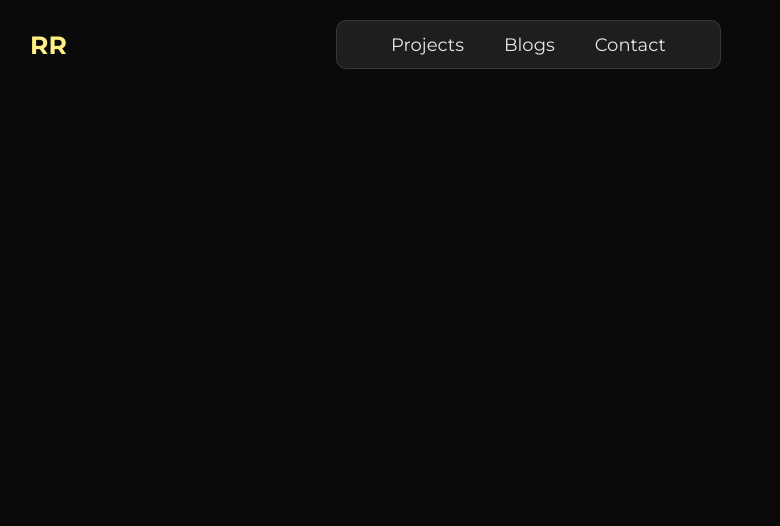
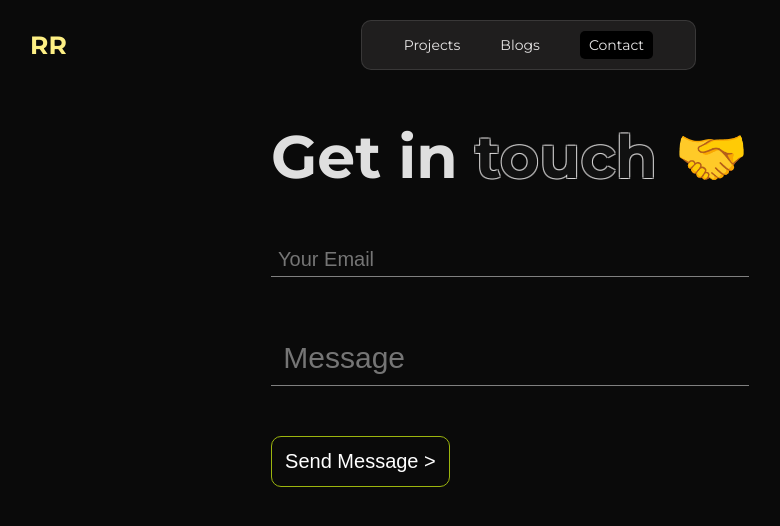
Before and after one commit to ritik48/Portfolio-Frontend, a React (Create React App) app: page /contact in a window 1280 px wide. Shown: the top 526 px of the page, without its empty margins (130-910 px from the left). Built offline with nearby package versions, Linux system fonts and the light colour scheme; no server answers.

Commit message:
added contact page

```diff
--- a/src/App.js
+++ b/src/App.js
@@ -5,6 +5,7 @@ import Projects from "./pages/Projects";
 
 import NavBar from "./components/NavBar";
 import Blogs from "./pages/Blogs";
+import Contact from "./pages/Contact";
 
 function App() {
     return (
@@ -14,6 +15,7 @@ function App() {
                 <Route index element={<Home />} />
                 <Route path="/projects" element={<Projects />} />
                 <Route path="/blogs" element={<Blogs />} />
+                <Route path="/contact" element={<Contact />} />
             </Routes>
         </BrowserRouter>
     );
--- a/src/components/NavBar.jsx
+++ b/src/components/NavBar.jsx
@@ -14,7 +14,6 @@ export default function NavBar() {
     const [hidden, setHidden] = useState(false);
 
     const [showLogo, setShowLogo] = useState(true);
-
 
     // animate logo
     const ref = useRef(null);
@@ -84,7 +83,9 @@ export default function NavBar() {
                             <li>Blogs</li>
                         </NavLink>
 
-                        <li>Contact</li>
+                        <NavLink to={"/contact"}>
+                            <li>Contact</li>
+                        </NavLink>
                     </ul>
                 </div>
             </motion.nav>
--- a/src/index.css
+++ b/src/index.css
@@ -135,7 +135,7 @@ nav ul {
     width: fit-content;
     margin: 0 auto;
 
-    font-size: 1.8rem;
+    font-size: 1.6rem;
     gap: 4rem;
 
     padding-block: 0.7em;
@@ -145,6 +145,10 @@ nav ul {
     border-radius: 10px;
 
     background-color: rgba(34, 33, 33, 0.932);
+}
+
+nav ul:has(.active) {
+    font-size: 1.4rem !important;
 }
 
 .active {
@@ -243,7 +247,6 @@ ul li {
 .hero_img {
     width: 300px;
 }
-
 
 .hero_content p {
     font-size: 1em;
@@ -454,7 +457,6 @@ img {
     padding-block: 10rem;
 }
 
-
 .blogs .container {
     position: relative;
     border-left: 1px solid grey;
@@ -482,7 +484,7 @@ img {
     top: 0;
     left: 5%;
 
-    width:100px;
+    width: 100px;
     height: 100px;
     background-color: rgb(200, 255, 127);
 
@@ -551,7 +553,6 @@ img {
     gap: 0.8rem;
 }
 
-
 .blogs .btn.btn.primary {
     display: flex;
     align-items: center;
@@ -565,30 +566,27 @@ img {
     width: max-content;
 }
 
-
 /* =================== Socials =============== */
 section {
     /* border: 1px solid red; */
 }
 
 .socials {
-
     /* margin-bottom: 100px; */
     padding: 10rem 3rem;
     /* background-color: #1d1e1e8f; */
 
     border-top: 0.5px solid grey;
-    background-image:  url("../public/images/bg.svg"), linear-gradient(to bottom,#1d1e1e, var(--background-color));
+    background-image: url("../public/images/bg.svg"),
+        linear-gradient(to bottom, #1d1e1e, var(--background-color));
     border-radius: 50px;
-        /* margin-top: 50px; */
-        /* background:  no-repeat center center fixed; */
-        background-size: cover;
-        background-position: center;
-        /* margin-bottom: 50px; */
-
+    /* margin-top: 50px; */
+    /* background:  no-repeat center center fixed; */
+    background-size: cover;
+    background-position: center;
+    /* margin-bottom: 50px; */
 
     position: relative;
-
 }
 
 .socials .container::before {
@@ -602,7 +600,6 @@ section {
     opacity: 0.4;
     width: 20%;
 }
-
 
 .socials .container .svg_float:nth-of-type(1) {
     bottom: 1%;
@@ -676,7 +673,6 @@ section {
         margin-top: 110px;
         font-size: 2rem;
         padding-inline: 5rem;
-
     }
     .hero_top {
         flex-direction: column;
@@ -729,7 +725,7 @@ section {
 
 @media screen and (max-width: 500px) {
     .hero_content p {
-        font-size: 1.2em;
+        font-size: 1.05em;
         color: rgb(210, 206, 206);
         line-height: 1.5em;
     }
@@ -745,7 +741,6 @@ section {
     }
     .social_container div {
         width: 20%;
-
     }
     .socials .container::before {
         content: url("../public/icons/t1.svg");
@@ -817,5 +812,4 @@ section {
         transform: translateY(-2px);
         opacity: 0.8;
     }
-
 }
--- /dev/null
+++ b/src/pages/Contact.jsx
@@ -0,0 +1,21 @@
+import styles from "./Contact.module.css";
+
+export default function Contact() {
+    return (
+        <section className={styles.contact_section}>
+            <div className="container">
+                <h2 >Get in <span className={styles.title}>touch</span> 🤝</h2>
+                <div className={styles.contact_content}>
+                    <div className={styles.contact_message}>
+                        <input
+                            placeholder="Your Email"
+                            className={`${styles.input} ${styles.email}`}
+                        />
+                        <input placeholder="Message" className={styles.input} />
+                    </div>
+                    <button className={styles.btn}>Send Message {">"}</button>
+                </div>
+            </div>
+        </section>
+    );
+}
--- /dev/null
+++ b/src/pages/Contact.module.css
@@ -0,0 +1,88 @@
+.contact_section {
+    /* border: 1px solid red;
+    height: 100vh; */
+
+    display: flex;
+    justify-content: center;
+
+    padding-top: 12rem;
+    /* margin-top: 10rem; */
+}
+
+.title {
+    color: rgb(17, 17, 17);
+    --shadow: #f1efefa7;
+    text-shadow:
+   -1px -1px 0 var(--shadow),
+    1px -1px 0 var(--shadow),
+    -1px 1px 0 var(--shadow),
+     1px 1px 0 var(--shadow);
+}
+
+.contact_content {
+    display: flex;
+    flex-direction: column;
+    gap: 5rem;
+
+    margin-top: 50px;
+}
+
+.contact_message {
+    display: flex;
+    gap: 5rem;
+    flex-direction: column;
+}
+
+.input {
+    font-size: 3.5rem;
+    background-color: transparent;
+
+    border: none;
+    outline: none;
+
+    color: rgb(170, 165, 165);
+
+    border-bottom: 0.5px solid grey;
+    padding: 0.25em 0.35em;
+}
+
+.input:focus-within {
+    box-shadow: unset;
+}
+
+.input::placeholder {
+    font-size: 3rem;
+}
+
+.email::placeholder {
+    font-size: 2rem;
+}
+
+.btn {
+    outline: none;
+
+    background-color: grey;
+    width: max-content;
+
+    font-size: 2rem;
+    padding: 0.65em 0.65em;
+
+    border: 0.5px solid rgb(156, 181, 14);
+
+    color: white;
+    background-color: transparent;
+    border-radius: 10px;
+
+    cursor: pointer;
+}
+.email {
+    font-size: 2rem;
+}
+@media screen and (max-width: 500px) {
+    .contact_section {
+        padding-top: 15rem;
+    }
+    .input {
+        width: 100%;
+    }
+}
```
